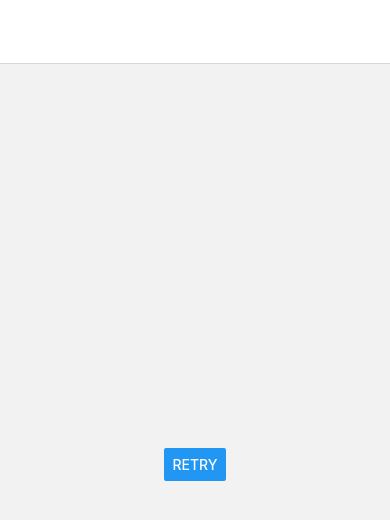
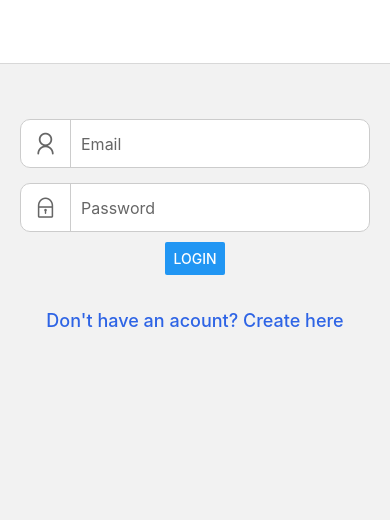
Before and after one commit to reema-susanroy/reema-susanroy-eventUp, a React Native app: screen / in a window 390 px wide. Shown: the top 520 px of the page. Built offline with nearby package versions, Linux system fonts and the light colour scheme; no server answers.

Commit message:
Added back-arrow for other screens

```diff
--- a/App.js
+++ b/App.js
@@ -11,6 +11,8 @@ import { AuthProvider } from './src/navigation/AuthProvider';
 import ProfileScreen from './src/screens/ProfileScreen';
 import BookingScreen from './src/screens/BookingScreen';
 import TicketScreen from './src/screens/TicketsScreen';
+import { Icon } from 'react-native-elements';
+import { Ionicons } from '@expo/vector-icons';
 
 const Stack = createStackNavigator();
 
@@ -33,7 +35,7 @@ export default function App() {
         }
       }
 
-      initialRouteName="Home">
+      initialRouteName="Login">
         <Stack.Screen
           name="Home"
           component={HomeScreen}
@@ -50,11 +52,11 @@ export default function App() {
             // )
           })}
           />
-         <Stack.Screen name="Event" component={NewScreen} />
-         <Stack.Screen name="Login" options={{ title: 'Login' }}  component={Login} initialParams={{ redirectTo: null }} />
-         <Stack.Screen name="Profile" component={ProfileScreen} />
-         <Stack.Screen name="Booking" component={BookingScreen} />
-         <Stack.Screen name="Ticket" component={TicketScreen} />
+         <Stack.Screen name="Login"  component={Login} />
+         <Stack.Screen style={styles.headCont} name="Event" component={NewScreen} options={{ headerBackImage: () => <Ionicons style={styles.favIcon} name="arrow-back" size={30} color="black" />, }}  />
+         <Stack.Screen style={styles.headCont} name="Profile" component={ProfileScreen} options={{ headerBackImage: () => <Ionicons style={styles.favIcon} name="arrow-back" size={30} color="black" />, }} />
+         <Stack.Screen style={styles.headCont} name="Booking" component={BookingScreen} options={{ headerBackImage: () => <Ionicons style={styles.favIcon} name="arrow-back" size={30} color="black" />, }} />
+         <Stack.Screen style={styles.headCont} name="Ticket" component={TicketScreen} options={{ headerBackImage: () => <Ionicons style={styles.favIcon} name="arrow-back" size={30} color="black" />, }}/>
 
       </Stack.Navigator>
       {/* </Tab.Navigator> */}
@@ -73,6 +75,9 @@ const styles = StyleSheet.create({
   headerIcon: {
     marginRight: 10
   },
+  headCont:{
+    backgroundColor: 'black',
+  }
 });
 
 const style = StyleSheet.create({
```
Also changed, not shown: src/screens/NewScreen.js (+11 -3 lines).
